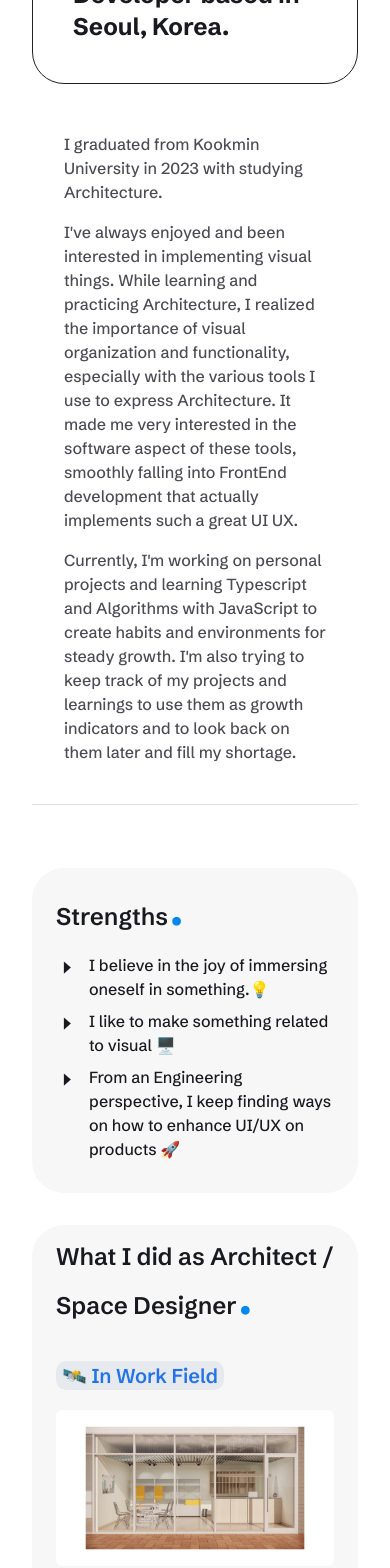
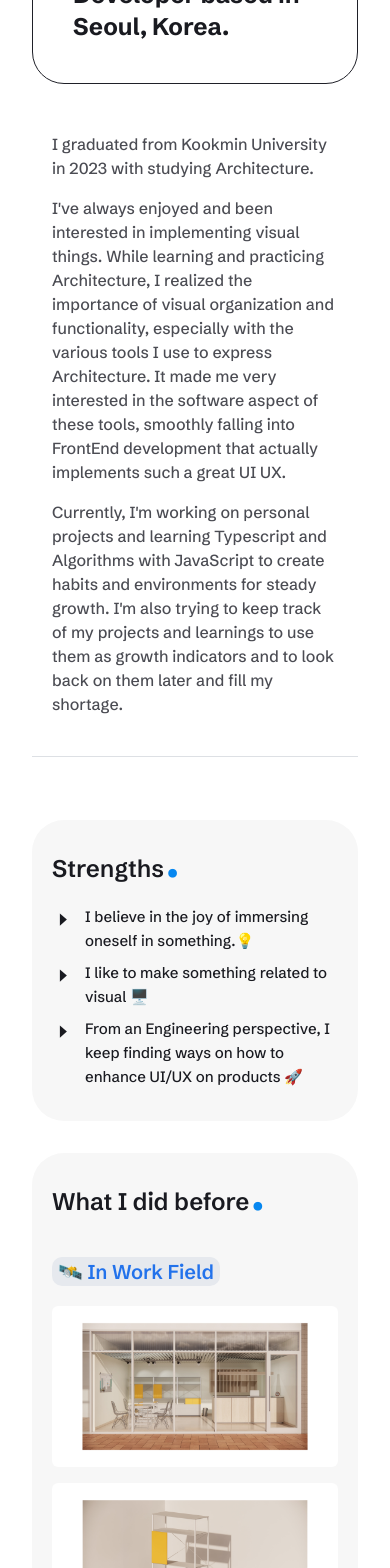
Before and after one commit to olhkyle/olhkyle-documented, a Next.js app: page /about in a window 390 px wide. Shown: the part 380-1948 px from the top of the page. Built offline with nearby package versions, Linux system fonts and the light colour scheme; no server answers.

Commit message:
[STYLE] reactive to mobile view

```diff
--- a/components/AboutMe/Cover.tsx
+++ b/components/AboutMe/Cover.tsx
@@ -18,14 +18,14 @@ export default function Cover() {
 
 			<div className="font-medium break-keep text-base responsive-text-gray sm:text-lg">
 				<div>
-					<p className="py-2 px-8">I graduated from Kookmin University in 2023 with studying Architecture. </p>
-					<p className="py-2 px-8">
+					<p className="py-2 px-5">I graduated from Kookmin University in 2023 with studying Architecture. </p>
+					<p className="py-2 px-5">
 						I&apos;ve always enjoyed and been interested in implementing visual things. While learning and practicing
 						Architecture, I realized the importance of visual organization and functionality, especially with the
 						various tools I use to express Architecture. It made me very interested in the software aspect of these
 						tools, smoothly falling into FrontEnd development that actually implements such a great UI UX.
 					</p>
-					<p className="py-2 px-8">
+					<p className="py-2 px-5">
 						Currently, I&apos;m working on personal projects and learning Typescript and Algorithms with JavaScript to
 						create habits and environments for steady growth. I&apos;m also trying to keep track of my projects and
 						learnings to use them as growth indicators and to look back on them later and fill my shortage.
--- a/components/AboutMe/KindOfDeveloperCard.tsx
+++ b/components/AboutMe/KindOfDeveloperCard.tsx
@@ -7,14 +7,14 @@ interface KindOfDeveloper {
 
 const kindOfDeveloper: KindOfDeveloper[] = [
 	{
-		title: 'A developer who maintains the fundamentals',
+		title: 'Who maintains the fundamentals',
 		content: [
 			`I prioritize adhering to the fundamentals in any task I participate in. Accomplishing what needs to be done as a matter of course and internalizing it can be quite challenging. Due to my meticulous and calm nature, I tend to create a checklist of essential aspects that must be upheld and strive to constantly be aware of crucial elements that should not be overlooked.`,
 			`During the process of working on a team project, when team members overlooked elements that are crucial for user experience, such as UI interactions or essential components for a web application, I made sure to recognize, document, and consistently remind team members of these aspects as we progressed with the project.`,
 		],
 	},
 	{
-		title: 'A developer who implement great UI/UX',
+		title: 'Who implements great UI/UX',
 		content: [
 			`Before becoming a developer, I spent a long time studying and working in the fields of architecture and interior design, honing my ability to implement visually stunning creations. Through my experience in a field that requires both functionality and visual appeal, I have gained a deep understanding of the importance of visual composition and functionality.`,
 			`I have developed a keen interest in implementing excellent design and functionality not only in hardware but also in software. This naturally led me to delve into FrontEnd Development, where I could leverage my previous experiences to focus on creating great UI/UX and immerse myself in projects.`,
@@ -23,7 +23,7 @@ const kindOfDeveloper: KindOfDeveloper[] = [
 		],
 	},
 	{
-		title: 'A developer with consistent learning ability.',
+		title: 'Who has consistent learning ability.',
 		content: [
 			`To enhance my understanding of JavaScript, I have utilized resources like "Modern JavaScript Deep Dive" to build a strong foundation. Building upon this foundation, I have engaged in team projects and personal projects to not only gain collaboration experience but also to expand my development skills.`,
 			`I have a habit of documenting the technologies I have self-studied using platforms like Notion and maintaining a personal blog. Through this practice, as well as writing reflections during project work, I continuously reflect on myself and fill in any knowledge gaps, consistently striving to learn and improve.`,
@@ -34,8 +34,8 @@ const kindOfDeveloper: KindOfDeveloper[] = [
 
 export default function KindOfDeveloperCard() {
 	return (
-		<div className="mt-8 p-4 px-6 pb-8 rounded-[2rem] bg-gray-50 dark:bg-gray-900 sm:bg-none">
-			<CardTitle>What kind of Developer</CardTitle>
+		<div className="mt-8 p-4 px-5 pb-8 rounded-[2rem] bg-gray-50 dark:bg-gray-900 sm:bg-none">
+			<CardTitle>As a Developer</CardTitle>
 			<ul className="flex flex-col gap-4 mt-5 font-medium break-keep responsive-text-gray">
 				{kindOfDeveloper.map(kind => (
 					<KindOfDeveloperItem key={kind.title} kind={kind} />
--- a/components/AboutMe/KindOfDeveloperItem.tsx
+++ b/components/AboutMe/KindOfDeveloperItem.tsx
@@ -13,9 +13,9 @@ export default function KindOfDeveloperItem({ kind: { title, content } }: KindOf
 	return (
 		<li key={title} className="flex flex-col gap-2 cursor-pointer">
 			<div
-				className="flex items-start sm:items-center gap-1 font-medium text-base text-black dark:text-white sm:text-lg"
+				className="flex items-center sm:items-center gap-1 font-medium text-base text-black dark:text-white sm:text-lg"
 				onClick={() => setActive(!isActive)}>
-				<div className="w-7">
+				<div className="mr-1 w-7">
 					<BsArrowRightCircle
 						size="21"
 						className={`transition-transform ${
@@ -23,10 +23,10 @@ export default function KindOfDeveloperItem({ kind: { title, content } }: KindOf
 						}`}
 					/>
 				</div>
-				<span className={`hover:text-blue-100 ${isActive && 'text-blue-100'}`}>{title}</span>
+				<span className={`text-[15px] sm:text-base hover:text-blue-100 ${isActive && 'text-blue-100'}`}>{title}</span>
 			</div>
 			{content.map(item => (
-				<p key={item} className={`text-base px-4 ${isActive ? 'block' : 'hidden'}`}>
+				<p key={item} className={`text-[15px] px-4 ${isActive ? 'block' : 'hidden'}`}>
 					{item}
 				</p>
 			))}
--- a/components/AboutMe/PrevExperienceCard.tsx
+++ b/components/AboutMe/PrevExperienceCard.tsx
@@ -5,8 +5,8 @@ import { Divider, HighlightText } from '../common';
 
 export default function PrevExperienceCard() {
 	return (
-		<div className="mt-8 p-4 px-6 pb-8 rounded-[2rem] bg-gray-50 dark:bg-gray-900 sm:bg-none">
-			<CardTitle>What I did as Architect / Space Designer</CardTitle>
+		<div className="mt-8 p-4 px-5 pb-8 rounded-[2rem] bg-gray-50 dark:bg-gray-900 sm:bg-none">
+			<CardTitle>What I did before</CardTitle>
 
 			<div className="mt-10">
 				<HighlightText fontSize="xl" fontWeight="semibold">
--- a/components/AboutMe/StrengthsCard.tsx
+++ b/components/AboutMe/StrengthsCard.tsx
@@ -9,7 +9,7 @@ const strengths: string[] = [
 
 export default function StrengthsCard() {
 	return (
-		<div className="mt-16 p-4 px-6 pb-8 rounded-[2rem] bg-gray-50 dark:bg-gray-900 sm:bg-none">
+		<div className="mt-16 p-4 px-5 pb-8 rounded-[2rem] bg-gray-50 dark:bg-gray-900 sm:bg-none">
 			<CardTitle>Strengths</CardTitle>
 			<ul className="flex flex-col gap-2 mt-5 text-base sm:text-lg font-medium break-keep">
 				{strengths.map(content => (
@@ -17,7 +17,7 @@ export default function StrengthsCard() {
 						<span className="mt-1 w-[21px]">
 							<BiCaretRight size="21" />
 						</span>
-						<p>{content}</p>
+						<p className="text-[15px] sm:text-base">{content}</p>
 					</li>
 				))}
 			</ul>
```
